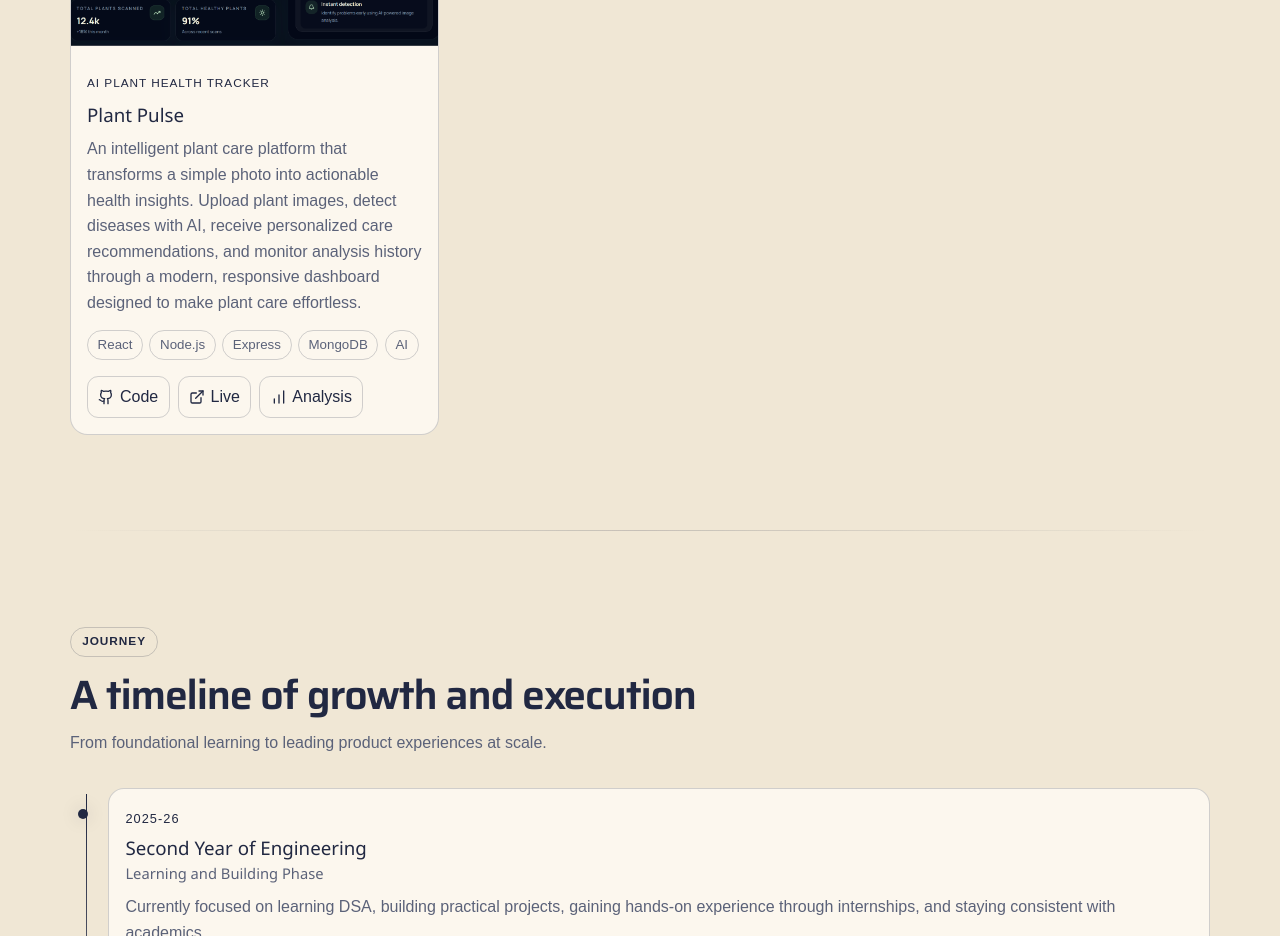
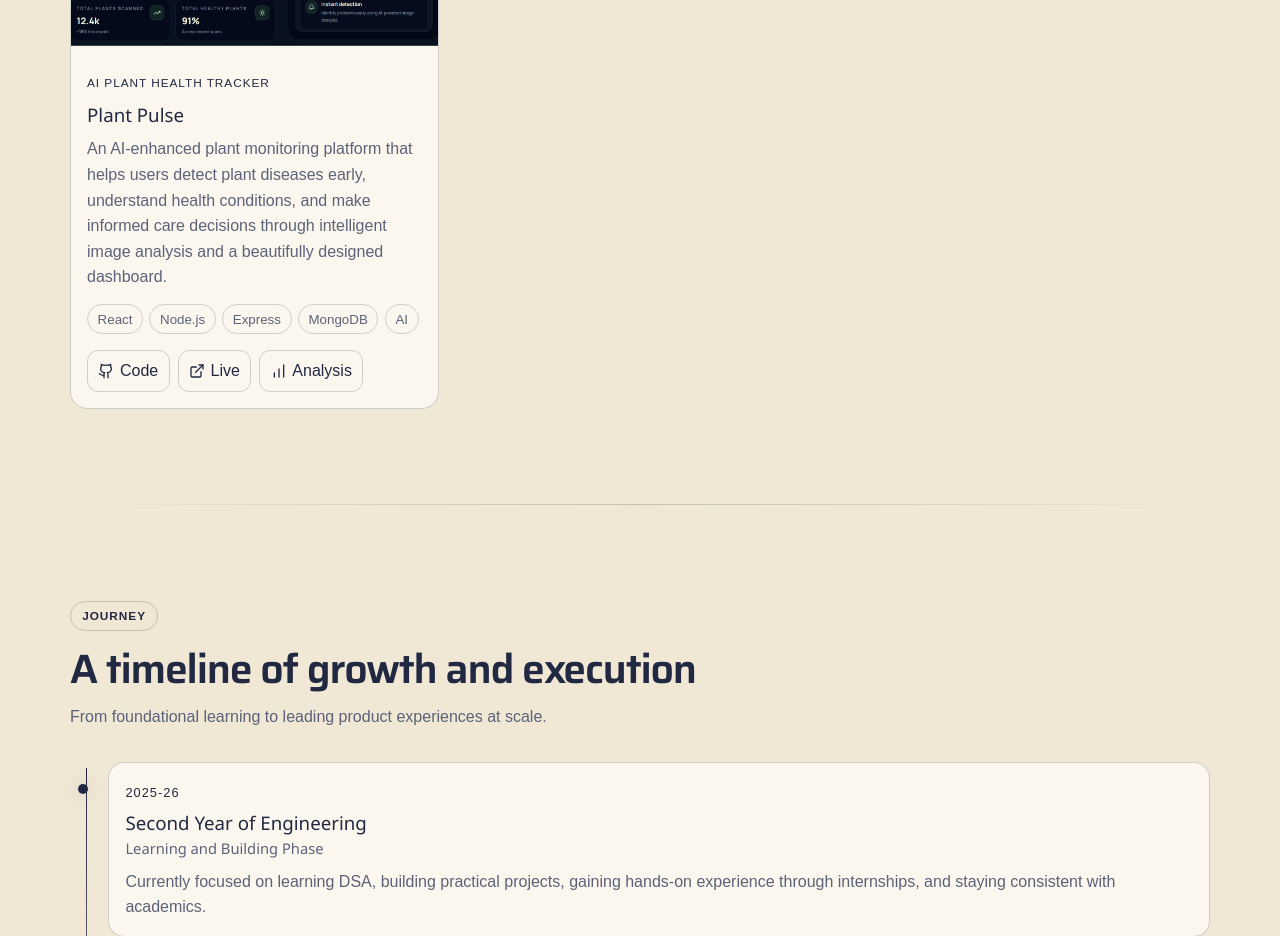
Before and after one commit to itsmierrrrr/Portfolio, a React (Vite) app: page / in a window 1280 px wide. Shown: the part 3720-4656 px from the top of the page. Built offline with nearby package versions, Linux system fonts and the light colour scheme; a web font is replaced by a local one.

Commit message:
change description

```diff
--- a/src/data/portfolioData.js
+++ b/src/data/portfolioData.js
@@ -144,7 +144,7 @@ export const projects = [
   title: 'Plant Pulse',
   category: 'AI Plant Health Tracker',
   description:
-    'An intelligent plant care platform that transforms a simple photo into actionable health insights. Upload plant images, detect diseases with AI, receive personalized care recommendations, and monitor analysis history through a modern, responsive dashboard designed to make plant care effortless.',
+    'An AI-enhanced plant monitoring platform that helps users detect plant diseases early, understand health conditions, and make informed care decisions through intelligent image analysis and a beautifully designed dashboard.',
   image: plantpulse,
   stack: ['React', 'Node.js', 'Express', 'MongoDB', 'AI'],
   github: 'https://github.com/itsmierrrrr/plant-health-tracker',
```
